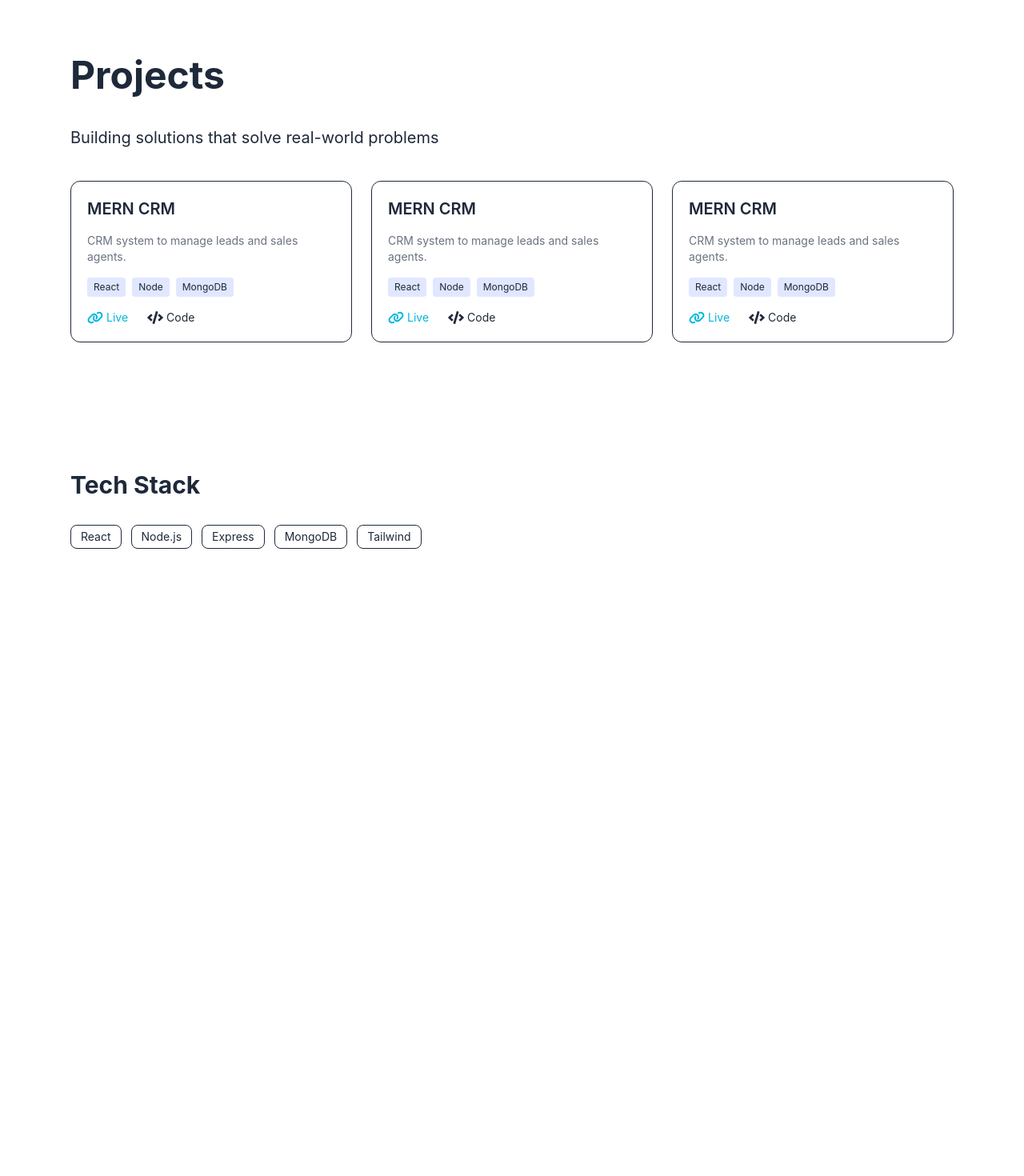
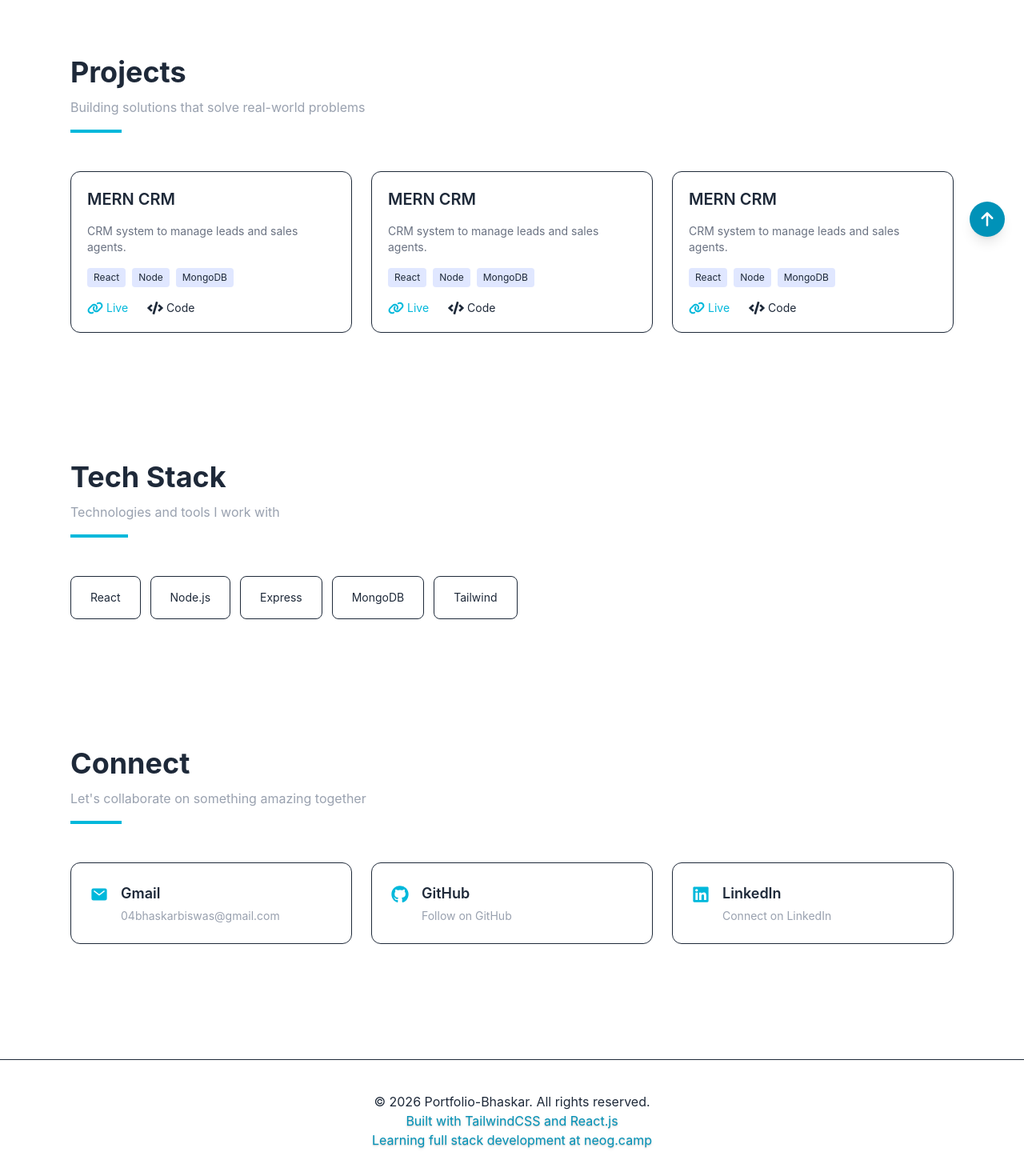
Before and after one commit to bhaskarbiswas04/Portfolio-BB, a React (Vite) app: page / in a window 1280 px wide. Shown: the part 480-1950 px from the top of the page at 80% size. Before the commit the page ends 1246 px from the top, so only its background shows below. Built offline with nearby package versions, Linux system fonts and the light colour scheme.

Commit message:
updt: portfolio sections

```diff
--- a/src/App.jsx
+++ b/src/App.jsx
@@ -3,8 +3,8 @@ import Navbar from "./components/Navbar";
 import Hero from "./components/Hero";
 import Projects from "./components/Projects";
 import TechStack from "./components/TechStack";
-// import Contact from "./components/Contact";
-// import Footer from "./components/Footer";
+import Contact from "./components/Contact";
+import Footer from "./components/Footer";
 
 export default function App() {
   const [dark, setDark] = useState(true);
@@ -25,8 +25,8 @@ export default function App() {
       <Hero />
       <Projects />
       <TechStack />
-      {/* <Contact /> */}
-      {/* <Footer /> */}
+      <Contact />
+      <Footer />
     </div>
   );
 }
--- /dev/null
+++ b/src/components/Contact.jsx
@@ -0,0 +1,41 @@
+import Section from "./Section";
+import { motion } from "motion/react";
+import { contacts } from "../data/contacts";
+
+export default function Contact() {
+  return (
+    <Section id="contact">
+      <div className="mb-12">
+        <h2 className="text-4xl font-bold mb-3">Connect</h2>
+        <p className="text-gray-400">
+          Let's collaborate on something amazing together
+        </p>
+        <div className="w-16 h-1 bg-cyan-500 mt-4"></div>
+      </div>
+
+      <div className="grid md:grid-cols-3 gap-6">
+        {contacts?.map((item, i) => {
+          const Icon = item.icon;
+          return (
+            <motion.a
+              key={i}
+              href={item.link}
+              whileHover={{ scale: 1.03 }}
+              transition={{ duration: 0.2 }}
+              className="border border-gray-800 rounded-xl p-6 flex gap-4 items-start hover:bg-gray-900/40 transition"
+            >
+              <div className="text-cyan-500 mt-1">
+                <Icon size={22} />
+              </div>
+
+              <div>
+                <h3 className="text-lg font-semibold mb-1">{item.title}</h3>
+                <p className="text-sm text-gray-400">{item.desc}</p>
+              </div>
+            </motion.a>
+          );
+        })}
+      </div>
+    </Section>
+  );
+}
--- /dev/null
+++ b/src/components/Footer.jsx
@@ -0,0 +1,21 @@
+import { FaArrowUp } from "react-icons/fa6";
+
+export default function Footer() {
+  return (
+    <footer className="relative text-center py-10 border-t mt-16">
+      <p>© 2026 Portfolio-Bhaskar. All rights reserved.</p>
+      <p className="text-cyan-600 text-shadow-md">
+        Built with TailwindCSS and React.js <br />
+        Learning full stack development at neog.camp
+      </p>
+
+      {/* Floating Back to Top Button */}
+      <a
+        href="#"
+        className="fixed bottom-6 right-6 bg-cyan-600 hover:bg-cyan-700 text-white p-3 rounded-full shadow-lg transition"
+      >
+        <FaArrowUp size={20} />
+      </a>
+    </footer>
+  );
+}
--- a/src/components/Projects.jsx
+++ b/src/components/Projects.jsx
@@ -7,13 +7,13 @@ import { FaLink } from "react-icons/fa6";
 export default function Projects() {
   return (
     <Section id="projects">
-      <div>
-        <h2 className="text-5xl font-bold mb-10">Projects</h2>
-        <p className=" text-xl mb-10">
+      <div className="mb-12">
+        <h2 className="text-4xl font-bold mb-3">Projects</h2>
+        <p className="text-gray-400">
           Building solutions that solve real-world problems
         </p>
+        <div className="w-16 h-1 bg-cyan-500 mt-4"></div>
       </div>
-
 
       <div className="grid md:grid-cols-3 gap-6">
         {projects.map((p, i) => (
--- a/src/components/TechStack.jsx
+++ b/src/components/TechStack.jsx
@@ -6,7 +6,11 @@ export default function TechStack() {
 
   return (
     <Section>
-      <h2 className="text-3xl font-bold mb-8">Tech Stack</h2>
+      <div className="mb-12">
+        <h2 className="text-4xl font-bold mb-3">Tech Stack</h2>
+        <p className="text-gray-400">Technologies and tools I work with</p>
+        <div className="w-18 h-1 bg-cyan-500 mt-4"></div>
+      </div>
 
       <div className="flex flex-wrap gap-3">
         {techs.map((tech, i) => (
@@ -14,10 +18,10 @@ export default function TechStack() {
             key={i}
             initial={{ opacity: 0, y: 20 }}
             whileInView={{ opacity: 1, y: 0 }}
-            transition={{ delay: i * 0.08 }}
+            transition={{ delay: i * 0.1 }}
             className="border px-3 py-1 rounded-lg text-sm"
           >
-            {tech}
+            <div className="m-3">{tech}</div>
           </motion.span>
         ))}
       </div>
--- /dev/null
+++ b/src/data/contacts.js
@@ -0,0 +1,23 @@
+import { IoMail } from "react-icons/io5";
+import { FaGithub, FaLinkedin } from "react-icons/fa";
+
+export const contacts = [
+  {
+    title: "Gmail",
+    desc: "04bhaskarbiswas@gmail.com",
+    icon: IoMail,
+    link: "mailto:04bhaskarbiswas@gmail.com",
+  },
+  {
+    title: "GitHub",
+    desc: "Follow on GitHub",
+    icon: FaGithub,
+    link: "#",
+  },
+  {
+    title: "LinkedIn",
+    desc: "Connect on LinkedIn",
+    icon: FaLinkedin,
+    link: "#",
+  },
+];
```
